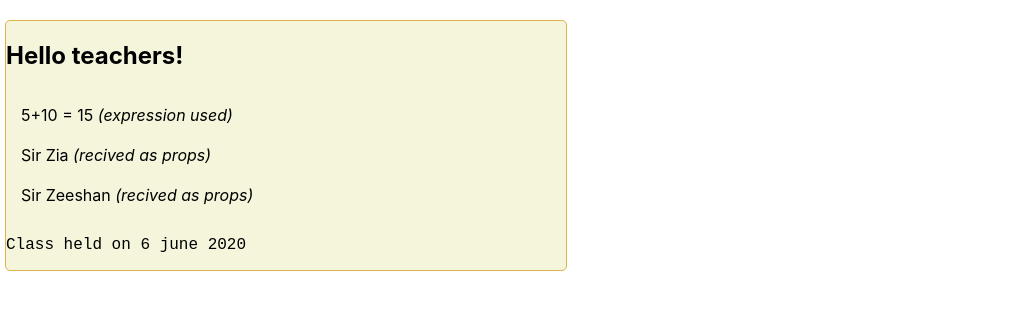
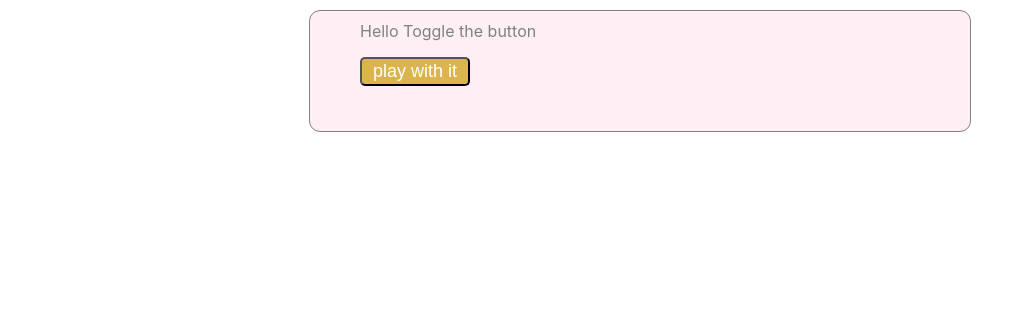
Before and after one commit to fazzyA/faiza-class4-bootcamp2020, a React (Create React App) app: page / in a window 1280 px wide. Shown: the top 310 px of the page, without its empty margins (0-1029 px from the left). Built offline with nearby package versions, Linux system fonts and the light colour scheme.

Commit message:
first commit

```diff
--- a/src/App.js
+++ b/src/App.js
@@ -1,7 +1,9 @@
 import React from 'react';
 import './Style.css';
+import { MediaCard } from './MediaCard';
 
 function App({name1,name2}) {
+
   return (
     <div className="App">
       <h2>Hello teachers!</h2>
--- /dev/null
+++ b/src/Gate.js
@@ -0,0 +1,14 @@
+import React, {useState} from 'react';
+import './Style.css'
+ function Gate(){
+  const [isOpen, setOpen] = useState(true);
+    return(
+
+        <div className={`gate ${isOpen?"open":"closed"}` }>
+            Hello Toggle the button<br></br>
+            <p><button onClick={()=>setOpen(!isOpen)}>play with it</button></p>
+        </div>
+
+    )
+}
+export default Gate;
--- /dev/null
+++ b/src/MediaCard.js
@@ -0,0 +1,14 @@
+import React from 'react';
+
+export function MediaCard({title, body, imageUrl}){
+   console.log(imageUrl)
+    return(
+
+        <div className='media'>
+            <h2>{title}</h2>
+            <p>{body}</p>
+            <img src={imageUrl} alt='simple things matters'></img>
+        </div>
+
+    )
+}
--- a/src/Style.css
+++ b/src/Style.css
@@ -5,6 +5,25 @@
     border: 1px solid #DBB44E;
     border-radius: 5px;
     background-color: beige;
+}
+.open{
+    background-color: lavenderblush;
+    border: 1px solid grey;
+    color: grey;
+    text-shadow: lavender;
+}
+.closed{
+    background-color: rgb(189, 176, 181);
+    border: 1px solid grey;
+    color: rgb(207, 44, 44);
+    text-shadow: lavender;
+}
+.gate{
+    margin: 10px auto;
+    padding: 10px 50px;
+    width: 560px;
+    border-radius: 11px;
+    min-height: 100px;
 }
 ul{
     padding: 5px;
@@ -16,3 +35,10 @@ li{
 .text{
     font-family: 'Courier New', Courier, monospace;
 }
+button{
+    color: white;
+    background-color: #DBB44E;
+    border-radius: 5px;
+    padding: 2px 11px;
+    font-size: 18px
+}
--- a/src/index.js
+++ b/src/index.js
@@ -1,12 +1,15 @@
 import React from 'react';
 import ReactDOM from 'react-dom';
 import './index.css';
-import App from './App';
 import * as serviceWorker from './serviceWorker';
+// import { MediaCard } from './MediaCard';
+// import logo from './logo.svg'
+import Gate from './Gate';
 
 ReactDOM.render(
   <React.StrictMode>
-    <App name1='Sir Zia' name2='Sir Zeeshan' />
+    <Gate />
+      {/* <MediaCard title='My React App' body='This is for my assignment' imageUrl={logo} /> */}
   </React.StrictMode>,
   document.getElementById('root')
 );
```
